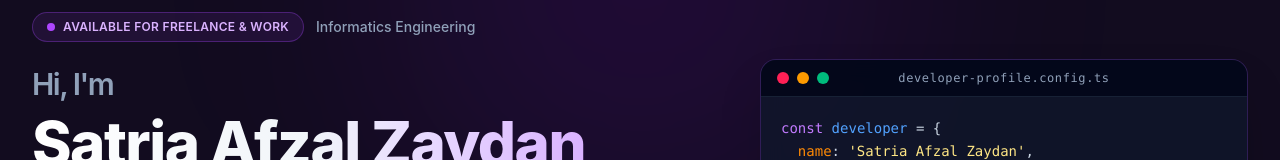
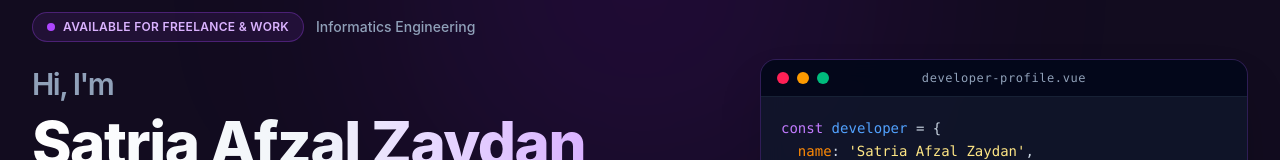
Before and after one commit to satriafzal/personal-portofolio, a Vue app: page / in a window 1280 px wide. Shown: the part 216-376 px from the top of the page. Built offline with nearby package versions, Linux system fonts and the light colour scheme.

Commit message:
update hero vue

```diff
--- a/src/components/Hero.vue
+++ b/src/components/Hero.vue
@@ -72,8 +72,8 @@
                             </svg>
                         </a>
 
-                        <a href="#contact"
-                            class="px-6 py-3.5 rounded-xl bg-slate-900/80 hover:bg-slate-800 text-white border border-slate-700/80 hover:border-purple-500/50 font-semibold text-sm transition-all duration-300 no-underline">
+                        <a rel="noopener noreferrer" target="_blank" href="https://www.linkedin.com/in/satria-afzal-zaydan-64a190308/"
+                            class="relative z-30 px-6 py-3.5 rounded-xl bg-slate-900/80 hover:bg-slate-800 text-white border border-slate-700/80 hover:border-purple-500/50 font-semibold text-sm transition-all duration-300 no-underline">
                             Let's Connect
                         </a>
                     </div>
@@ -97,7 +97,7 @@
                             </div>
                             <span
                                 class="absolute left-1/2 -translate-x-1/2 text-xs font-mono text-slate-400 tracking-wider">
-                                developer-profile.config.ts
+                                developer-profile.vue
                             </span>
                         </div>
 
```
